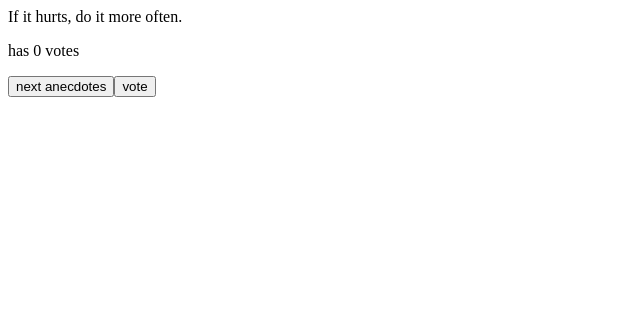
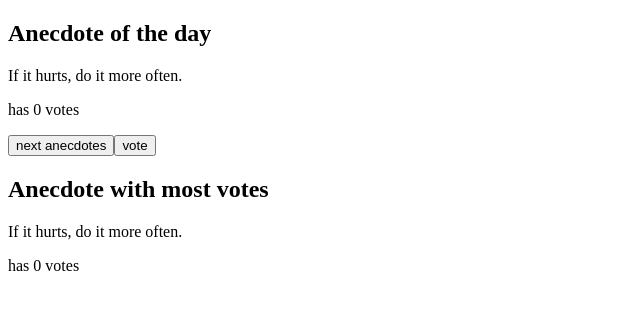
Before and after one commit to Amitonagasaki/Full_Stack_open, a React (Vite) app in the folder part1/: page / in a window 1280 px wide. Shown: the top 310 px of the page, without its empty margins (0-640 px from the left). Built offline with nearby package versions, Linux system fonts and the light colour scheme; the HTML template or start-up script is replaced by a standard one.

Commit message:
problem 1.14 part1 solution

```diff
--- a/part1/src/App.jsx
+++ b/part1/src/App.jsx
@@ -14,7 +14,7 @@ const App = () => {
 
   const [selected, setSelected] = useState(0)
   const [votes,setVotes] = useState( new Array(anecdotes.length).fill(0));
- console.log(votes)
+
   const GetRandomInt=(max)=>{
     const result= Math.floor(Math.random() * max)
     return result
@@ -24,14 +24,20 @@ const App = () => {
   newVotes[selected]+=1;
   setVotes(newVotes);
  }
+const maxVote =Math.max(...votes);
+const maxvotedindex = votes.indexOf(maxVote)
+
 
   return (
     <div>
+      <h2>Anecdote of the day</h2>
       {anecdotes[selected]}
       <p>has {votes[selected]} votes</p>
-
-      <button onClick={()=>setSelected(GetRandomInt(anecdotes.length))}>next anecdotes</button>
+       <button onClick={()=>setSelected(GetRandomInt(anecdotes.length))}>next anecdotes</button>
       <button onClick={handleVote}>vote</button>
+        <h2>Anecdote with most votes</h2>
+        <p>{anecdotes[maxvotedindex]}</p>
+        <p>has {maxVote} votes</p>
     </div>
   )
 }
```
